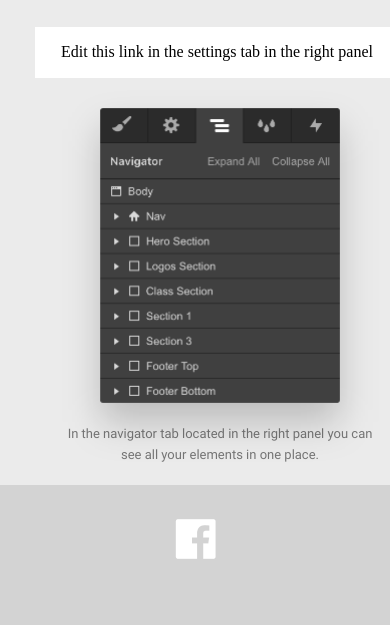
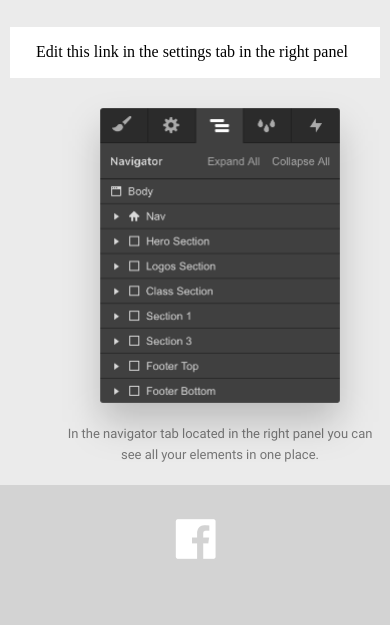
Before and after one commit to bilold1n/Logo-akhror-soliev, a plain HTML site: page index.html in a window 390 px wide. Shown: the part 219-844 px from the top of the page. Drawn offline with Linux system fonts and the light colour scheme.

Commit message:
o'zgarish yo'q

```diff
--- a/sass/layout/_main.scss
+++ b/sass/layout/_main.scss
@@ -27,6 +27,9 @@
   .hero-dack {
     width: 100%;
     max-width: 300px;
+  }
+  .hero-border {
+    margin-left: -50px;
   }
 }
 
```
Also changed, not shown: styles/main.css, 1 other file.
